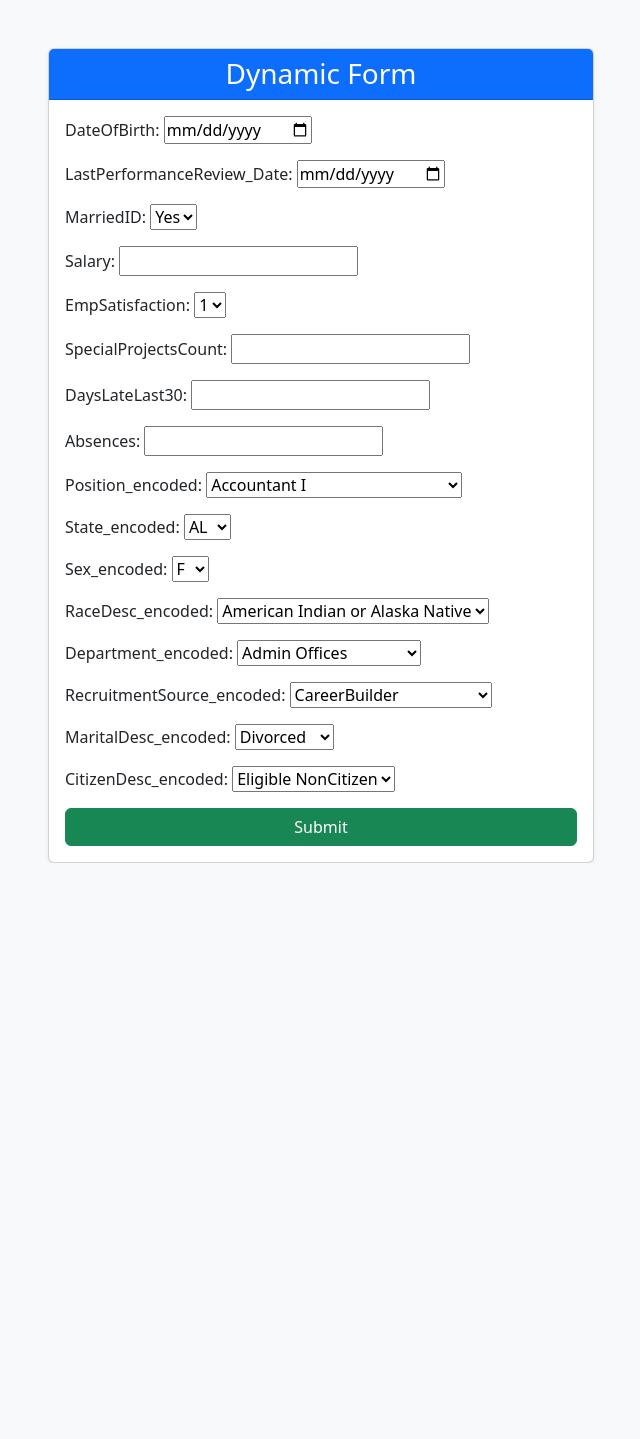
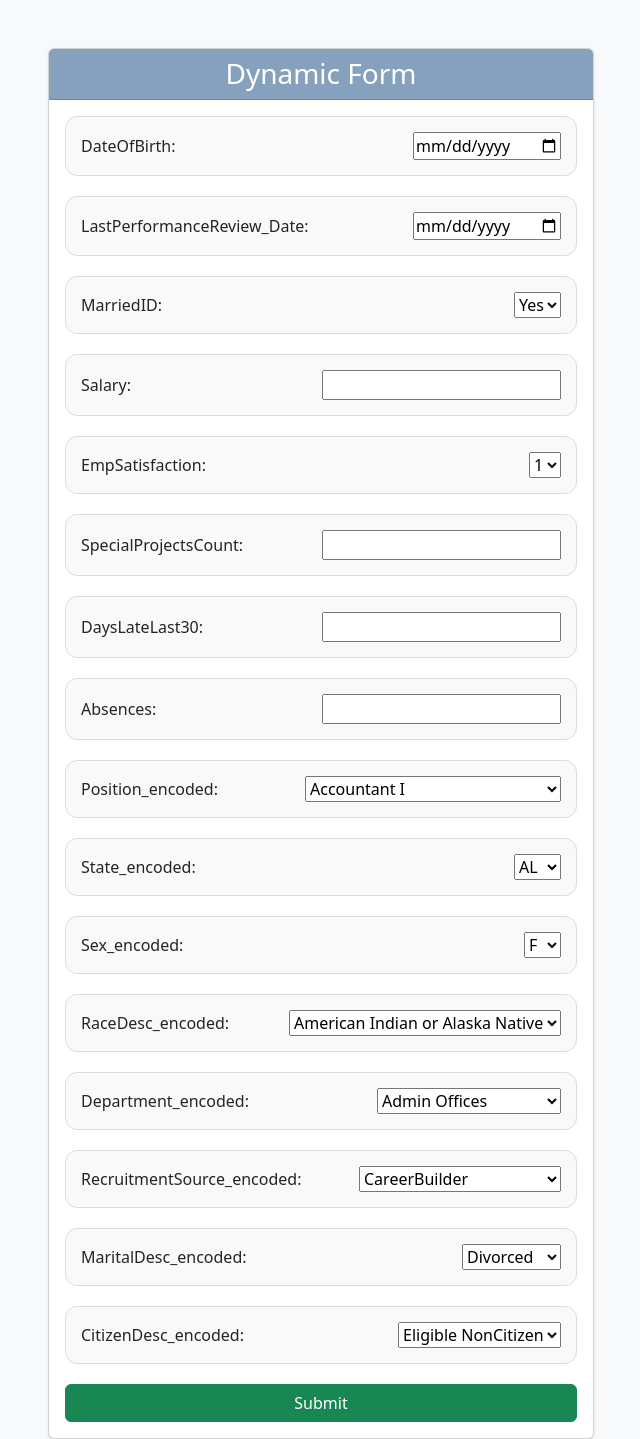
Before and after one commit to sesheii/EmployeeProductivityPrediction, a Django app: page / in a window 1280 px wide. Shown: the whole page, without its empty margins (319-959 px from the left). Before the commit the page ends 863 px from the top, so only its background shows below. Run offline with Django 5.2, Linux system fonts and the light colour scheme.

Commit message:
Update dynamic_form.html

```diff
--- a/epp/prediction/templates/dynamic_form.html
+++ b/epp/prediction/templates/dynamic_form.html
@@ -8,21 +8,56 @@
             href="https://cdn.jsdelivr.net/npm/bootstrap@5.3.0/dist/css/bootstrap.min.css"
             rel="stylesheet"
         />
+        <style>
+            .custom-card {
+                border-radius: 12px;
+                margin-bottom: 20px;
+                padding: 15px;
+                border: 1px solid #ddd;
+                background-color: #f9f9f9;
+                display: flex;
+                justify-content: space-between;
+                align-items: center;
+            }
+            .custom-card .field-wrapper {
+                flex: 1;
+            }
+            .custom-card .field-input {
+                flex: 0 0 auto;
+            }
+            .card-header {
+                background-color: #86a1bd !important; /* Light gray background */
+                color: #fff !important; /* White text color */
+            }
+        </style>
     </head>
     <body class="bg-light">
         <div class="container mt-5">
             <div class="row justify-content-center">
                 <div class="col-md-6">
                     <div class="card shadow-sm">
-                        <div class="card-header bg-primary text-white">
+                        <div class="card-header">
                             <h3 class="text-center mb-0">Dynamic Form</h3>
                         </div>
                         <div class="card-body">
                             <form method="post" class="needs-validation" novalidate>
                                 {% csrf_token %}
                                 {% for field in form %}
-                                <div class="mb-3">
+                                <div class="custom-card">
+                                    <div class="field-wrapper">
                                         {{ field.label_tag }}
+                                        {% if field.field.widget.attrs.desc %}
+                                        <small class="text-muted d-block mt-1">
+                                            {{ field.field.widget.attrs.desc }}
+                                        </small>
+                                        {% endif %}
+                                        {% if field.errors %}
+                                        <div class="text-danger small mt-1">
+                                            {{ field.errors.as_text }}
+                                        </div>
+                                        {% endif %}
+                                    </div>
+                                    <div class="field-input">
                                         {{ field }}
                                         {% if field.field.widget.attrs.list %}
                                         <datalist id="{{ field.field.widget.attrs.list }}">
@@ -31,11 +66,7 @@
                                             {% endfor %}
                                         </datalist>
                                         {% endif %}
-                                    {% if field.errors %}
-                                    <div class="text-danger small mt-1">
-                                        {{ field.errors.as_text }}
                                     </div>
-                                    {% endif %}
                                 </div>
                                 {% endfor %}
                                 <button type="submit" class="btn btn-success w-100">Submit</button>
```
Lines whose indentation alone changed are shown as unchanged.
